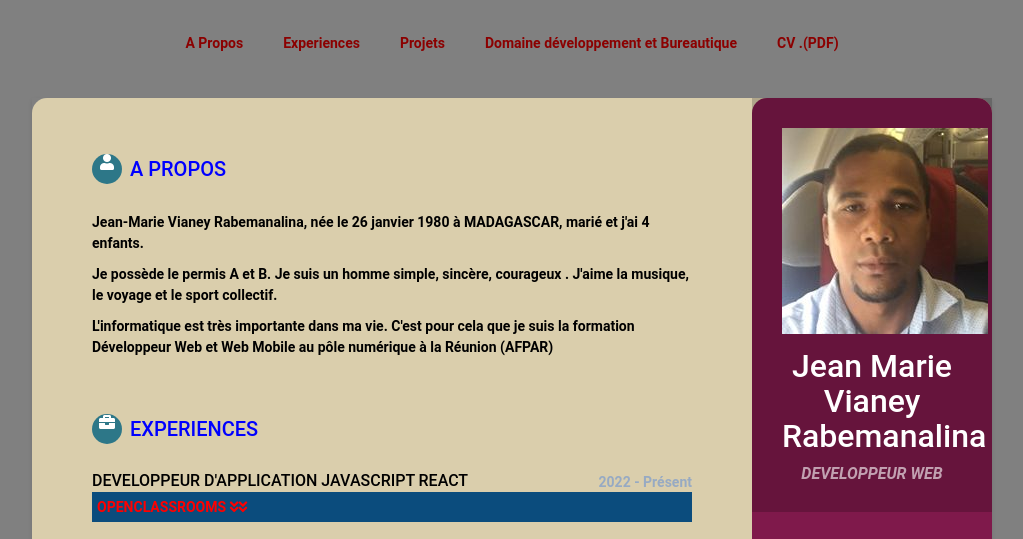
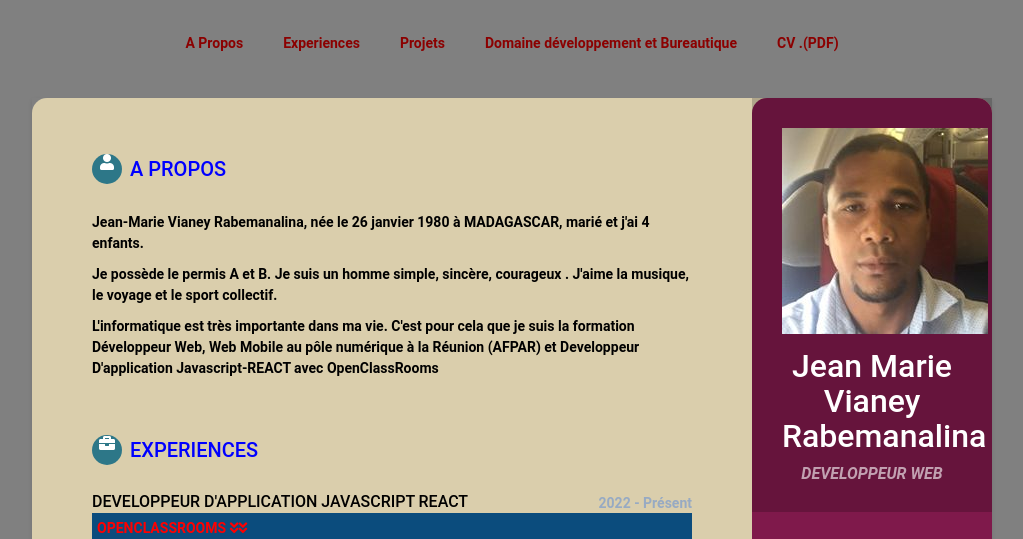
Before and after one commit to vianey-jean/CV_2021Github.io, a plain HTML site: page index.html in a window 1280 px wide. Shown: the top 539 px of the page, without its empty margins (128-1151 px from the left). Drawn offline with nearby package versions, Linux system fonts and the light colour scheme.

Commit message:
Update index.html

```diff
--- a/index.html
+++ b/index.html
@@ -148,7 +148,7 @@ $(".intro").slideToggle("slow");
                 <div class="summary">
                     <p>Jean-Marie Vianey Rabemanalina, née le 26 janvier 1980 à MADAGASCAR, marié et j'ai 4 enfants.</p>
                     <p>Je possède le permis A et B. Je suis un homme simple, sincère, courageux . J'aime la musique, le voyage et le sport collectif.</p>
-                   	<p>L'informatique est très importante dans ma vie. C'est pour cela que je suis la formation Développeur Web et Web Mobile au pôle numérique à la Réunion (AFPAR)</p>
+                   	<p>L'informatique est très importante dans ma vie. C'est pour cela que je suis la formation Développeur Web, Web Mobile au pôle numérique à la Réunion (AFPAR) et Developpeur D'application Javascript-REACT avec OpenClassRooms</p>
                 </div><!--//summary-->
             </section><!--//section-->
 
```
